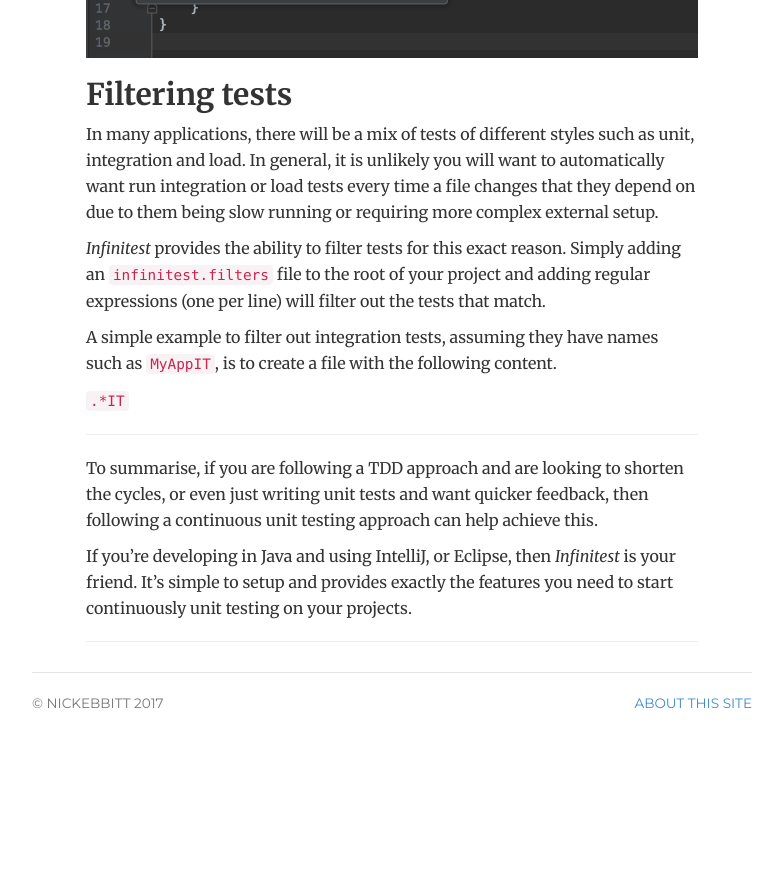
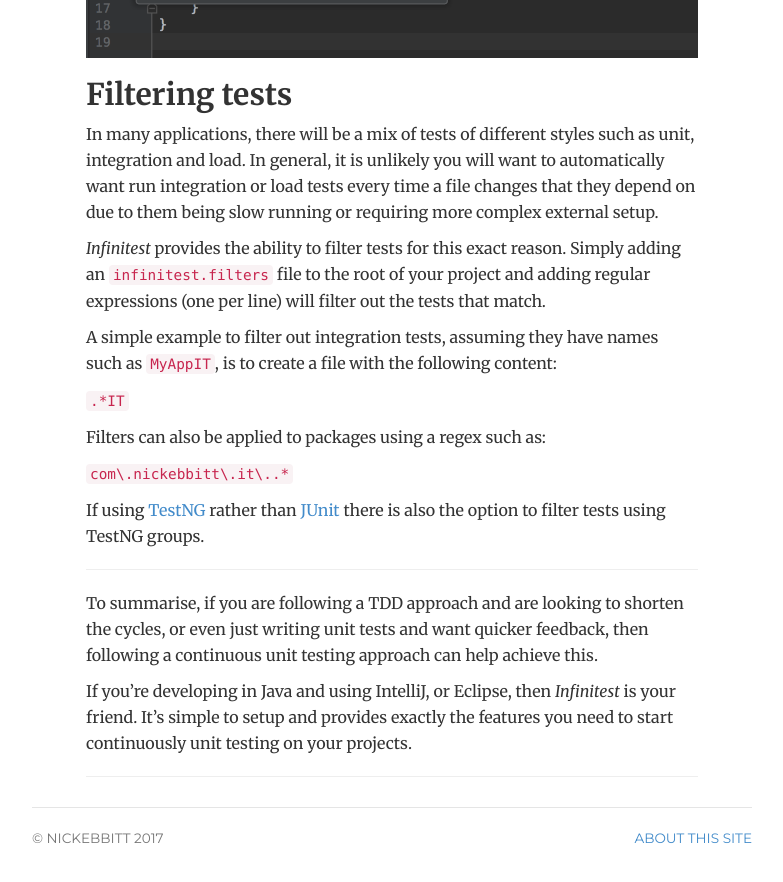
Before and after one commit to nickebbitt/nickebbitt.github.io, a Jekyll site: the page built from _posts/2017-06-26-continuous-unit-testing-with-java-and-infinitest.md, in a window 1280 px wide and 900 px high, scrolled down 4820 px. Shown: the top 882 px of the window, without its empty margins (248-1031 px from the left). Built offline with Jekyll 4.4.1, drawn with Linux system fonts in a browser that asks for light colours; comment, search, counter and statistics services are not loaded; before the commit the page ends 5585 px from its top, so only the background shows below that.

Commit message:
Add to filterting section of continuous unit testing blog

```diff
--- a/_posts/2017-06-26-continuous-unit-testing-with-java-and-infinitest.md
+++ b/_posts/2017-06-26-continuous-unit-testing-with-java-and-infinitest.md
@@ -111,9 +111,15 @@
 
 _Infinitest_ provides the ability to filter tests for this exact reason. Simply adding an `infinitest.filters` file to the root of your project and adding regular expressions (one per line) will filter out the tests that match.
 
-A simple example to filter out integration tests, assuming they have names such as `MyAppIT`, is to create a file with the following content.
+A simple example to filter out integration tests, assuming they have names such as `MyAppIT`, is to create a file with the following content:
 
 `.*IT`
+
+Filters can also be applied to packages using a regex such as:
+
+`com\.nickebbitt\.it\..*`
+
+If using [TestNG](http://testng.org/doc/) rather than [JUnit](http://junit.org/junit4/) there is also the option to filter tests using TestNG groups.
 
 ---
 
```
